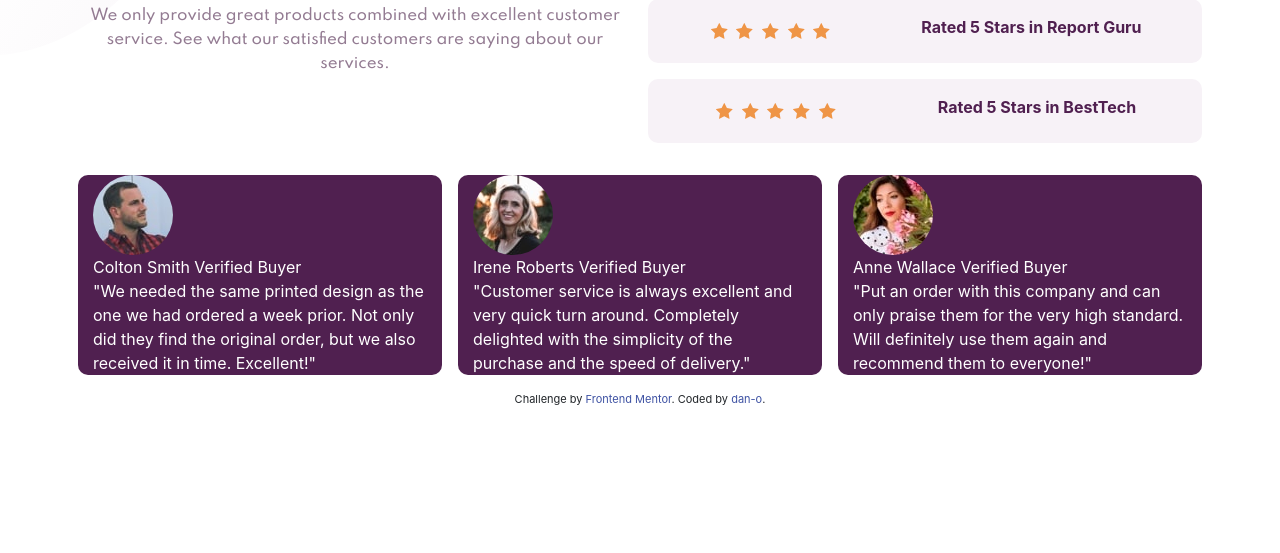
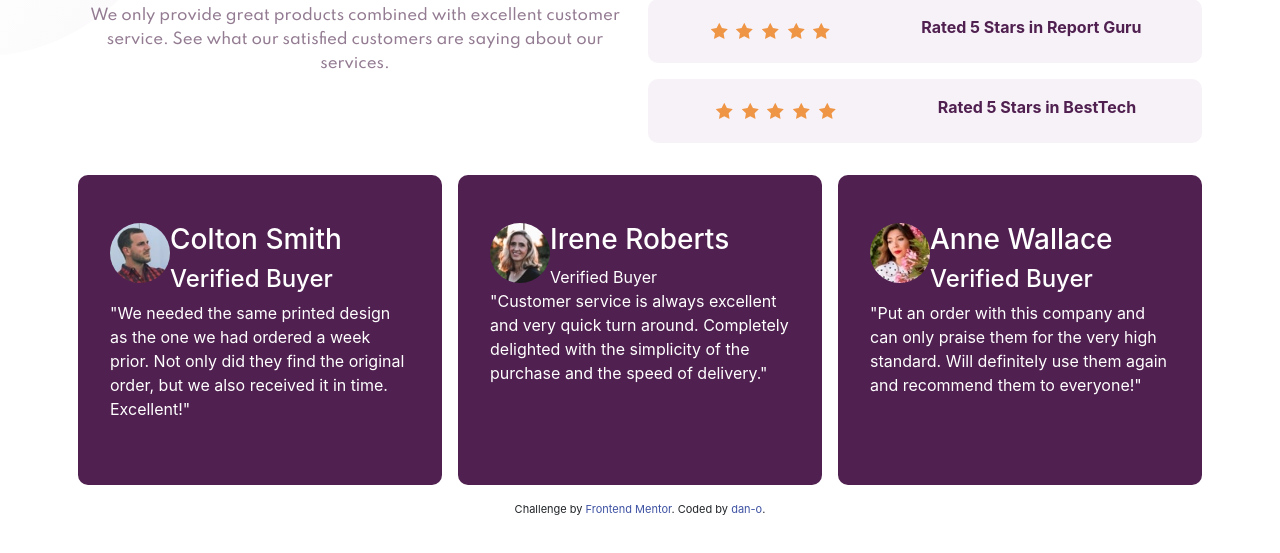
Before and after one commit to dpress13/frontend-mentor-social-proof-section, a plain HTML site: page index.html in a window 1280 px wide. Shown: the part 177-730 px from the top of the page. Drawn offline with nearby package versions, Linux system fonts and the light colour scheme.

Commit message:
removed container and added padding to body

```diff
--- a/index.html
+++ b/index.html
@@ -63,34 +63,31 @@
       <div class="testimonial-wrapper col-sm">
         <img class="testimonial-image" src="images/image-colton.jpg" alt="Colton's Picture">
         <div>
-          Colton Smith
-          Verified Buyer
+          <h3>Colton Smith</h3>
+          <h4>Verified Buyer</h4>
         </div>
         <div>
-          "We needed the same printed design as the one we had ordered a week prior.
-          Not only did they find the original order, but we also received it in time.
-          Excellent!"
+          <p>"We needed the same printed design as the one we had ordered a week prior. Not only did they find the original order, but we also received it in time. Excellent!"</p>
         </div>
       </div>
       <div class="testimonial-wrapper col-sm">
-      <img class="testimonial-image" src="images/image-irene.jpg" alt="Irene's Picture">
+        <img class="testimonial-image" src="images/image-irene.jpg" alt="Irene's Picture">
         <div>
-          Irene Roberts
-          Verified Buyer
+          <h3>Irene Roberts</h3>
+          Verified Buyer</h4>
         </div>
         <div>
-          "Customer service is always excellent and very quick turn around. Completely
-          delighted with the simplicity of the purchase and the speed of delivery."
+          <p>"Customer service is always excellent and very quick turn around. Completely delighted with the simplicity of the purchase and the speed of delivery."</p>
         </div>
       </div>
       <div class="testimonial-wrapper col-sm">
         <img class="testimonial-image" src="images/image-anne.jpg" alt="Anne's Picture">
-        <div>Anne Wallace
-          Verified Buyer
+        <div>
+          <h3>Anne Wallace</h3>
+          <h4>Verified Buyer</h4>
         </div>
         <div>
-          "Put an order with this company and can only praise them for the very high
-          standard. Will definitely use them again and recommend them to everyone!"
+          <p>"Put an order with this company and can only praise them for the very high standard. Will definitely use them again and recommend them to everyone!"</p>
         </div>
       </div>
     </div>
--- a/style.css
+++ b/style.css
@@ -11,6 +11,7 @@ body {
   background-position: top left;
   background-repeat: no-repeat;
   margin: 5rem 1rem;
+  padding: 0 1rem;
 }
 
 h1 {
@@ -76,6 +77,8 @@ h2 {
 
 .testimonial-image {
   border-radius: 50%;
+  float: left;
+  max-width: 20%;
 }
 
 .testimonial-wrapper {
@@ -83,5 +86,6 @@ h2 {
   border-radius: 10px;
   color: hsl(0, 0%, 100%);
   margin: 1rem .5rem;
+  padding: 3rem 2rem;
 
 }
```
